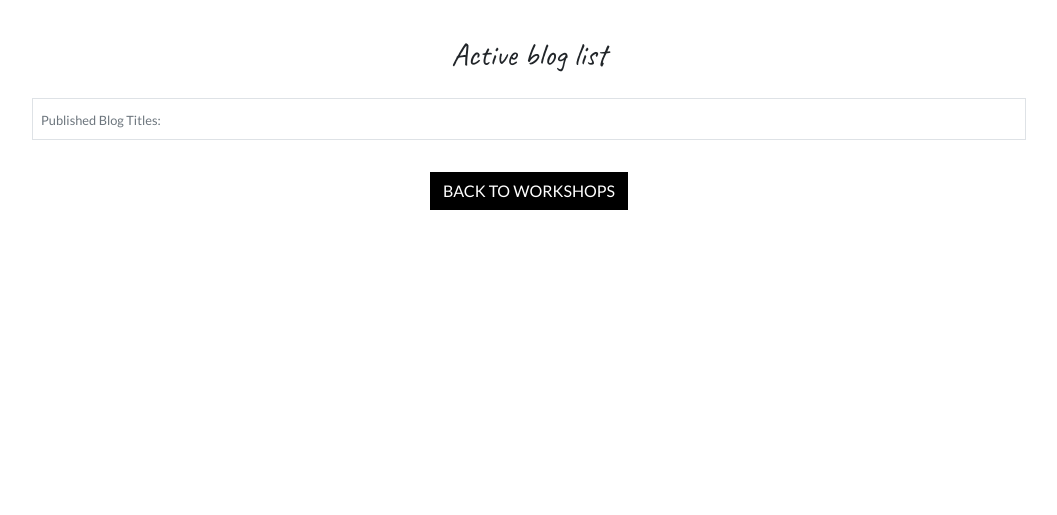
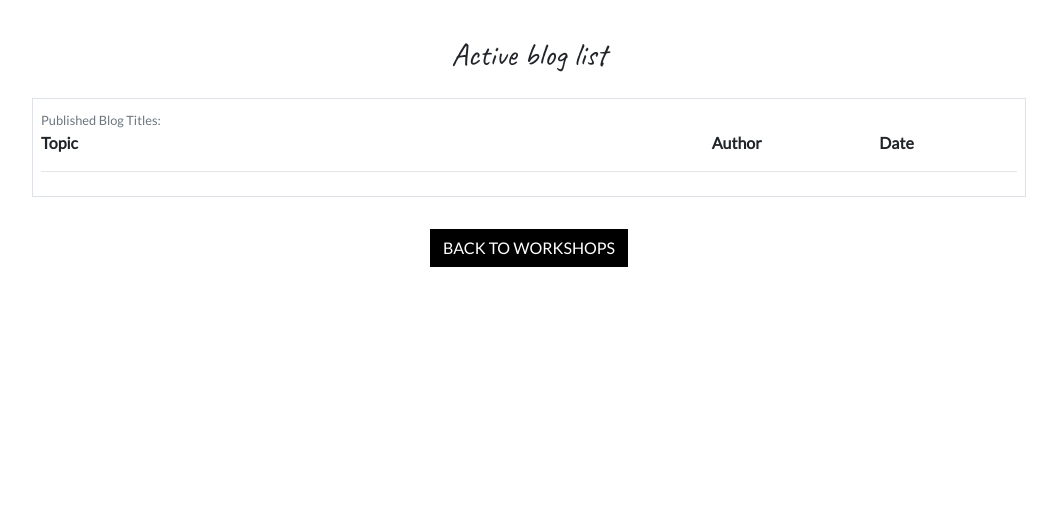
Before and after one commit to Anindita123-code/MS4-full-stack-artsea, a Django app: page /blog/ in a window 1280 px wide. Shown: the part 164-679 px from the top of the page, without its empty margins (111-1168 px from the left). Run offline with Django 3.2, Linux system fonts and the light colour scheme; data that the repository does not hold is empty; some libraries are stand-ins or nearby versions; some web fonts are replaced.

Commit message:
blog list formatting

```diff
--- a/blog/templates/blog/blog_list.html
+++ b/blog/templates/blog/blog_list.html
@@ -20,21 +20,29 @@
 
         <div class="row">
             <div class="col-12 col-lg-12">
-                <div class="order-confirmation-wrapper p-2 border">
+                <div class="p-2 border">
                     <div class="row">
                         <div class="col">
                             <small class="text-muted">Published Blog Titles:</small>
                         </div>
                     </div>
+                    <div class="row">
+                        <div class="col-md-8 text-left"><strong>Topic</strong></div>
+                        <div class="col-md-2 text-left"><strong>Author</strong></div>
+                        <div class="col-md-2 text-left"><strong>Date</strong></div>
+                    </div>
+                    <hr>
                      {% for item in blog_list.all %}
                     <div class="row">
-                        <div class="col-12 col-md-4 text-md-right">
-                            <a class="small mb-0 text-black font-weight-bold" href="#">
+                        <div class="col-md-8 text-md-center">
+                            <a class="small mb-0 text-primary font-weight-bold" href="#">
                                 {{ item.blog_title }}
                             </a>
                         </div>
-                         <div class="col-md-2"></div>
-                        <div class="col-12 col-md-6 text-md-left">
+                        <div class="col-md-2 text-md-left">
+                            <p class="small mb-0 font-weight-bold">{{ item.blog_author }}</p>
+                        </div>
+                        <div class="col-md-2 text-md-left">
                             <p class="small mb-0 font-weight-bold">{{ item.blog_date }} </p>
                         </div>
                     </div>
```
